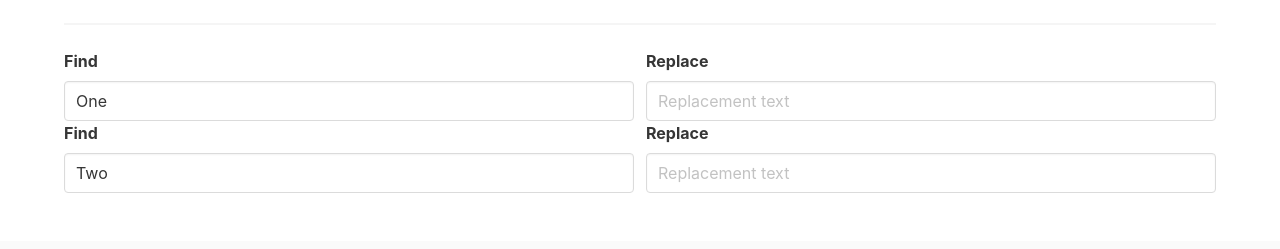
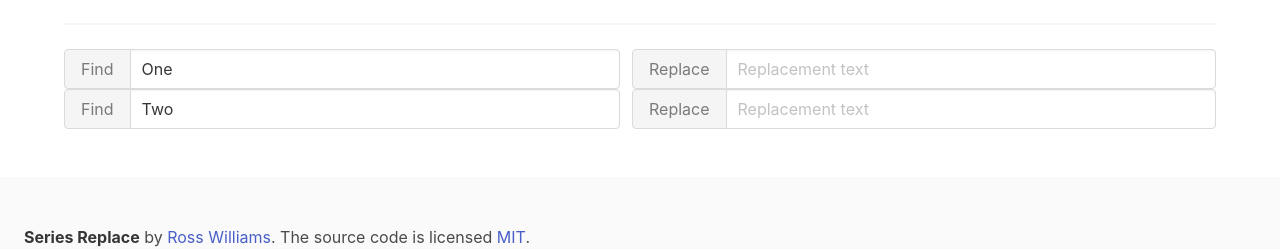
Before and after one commit to rossjrw/series-replace, a Vue app: page / in a window 1280 px wide. Shown: the part 403-652 px from the top of the page. Built offline with nearby package versions, Linux system fonts and the light colour scheme.

Commit message:
Replace labels with static buttons

```diff
--- a/src/components/Rule.vue
+++ b/src/components/Rule.vue
@@ -1,24 +1,32 @@
 <template>
   <div class="field is-horizontal">
     <div class="field-body">
-      <div class="field">
-        <label class="label">Find</label>
-        <div class="control is-expanded">
+      <div class="field has-addons">
+        <p class="control">
+          <a class="button is-static">
+            Find
+          </a>
+        </p>
+        <p class="control is-expanded">
           <input class="input"
                  type="text"
                  placeholder="Regular expression"
                  :value="find">
-        </div>
+        </p>
       </div>
-      <div class="field">
-        <label class="label">Replace</label>
-        <div class="control is-expanded">
+      <div class="field has-addons">
+        <p class="control">
+          <a class="button is-static">
+            Replace
+          </a>
+        </p>
+        <p class="control is-expanded">
           <input class="input"
                  type="text"
                  placeholder="Replacement text"
                  :value="replacement"
                  @input="update_replacement">
-        </div>
+        </p>
       </div>
     </div>
   </div>
--- a/src/root.scss
+++ b/src/root.scss
@@ -7,3 +7,4 @@
 @import '~bulma/sass/elements/title.sass';
 @import '~bulma/sass/elements/content.sass';
 @import '~bulma/sass/elements/container.sass';
+@import '~bulma/sass/elements/button.sass';
```
